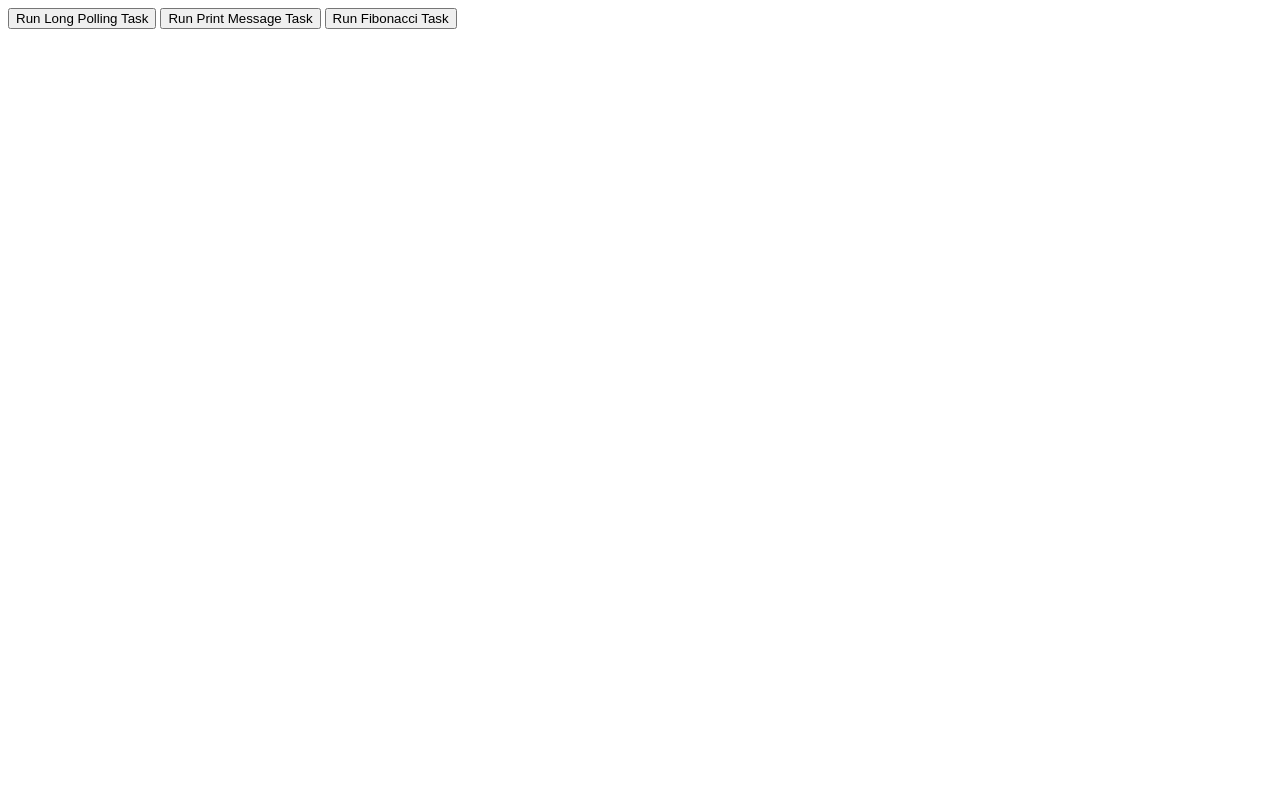
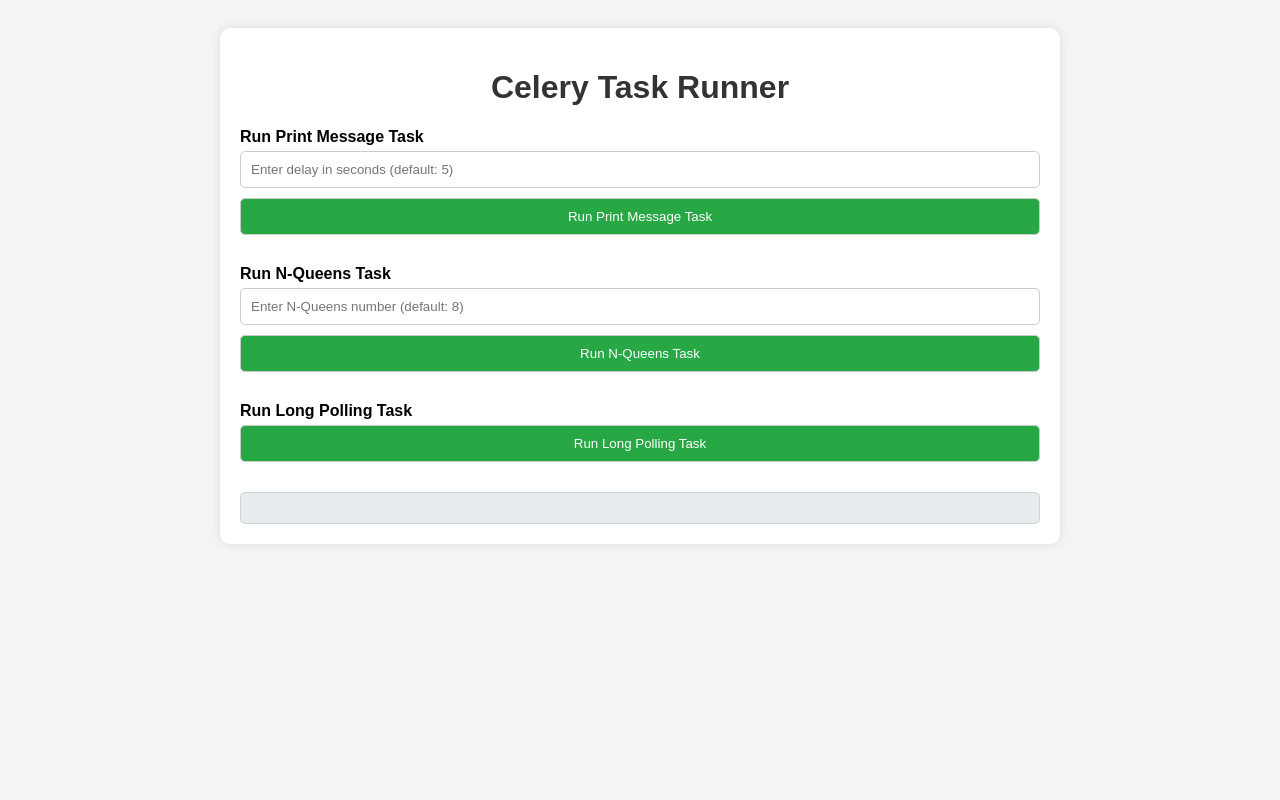
Before and after one commit to Eng-Elias/Strategic-Polling-for-Web-Developers, a Django app: page / in a window 1280 px wide. Run offline with Django 4.2, Linux system fonts and the light colour scheme; parts of the project's set-up code (start-up, migrations or seed data) failed here and were passed over.

Commit message:
remove fibonacci task and create n-queen task and finish all celery logic and add some styling to the frontend

```diff
--- a/server_polling/server_polling_app/templates/home.html
+++ b/server_polling/server_polling_app/templates/home.html
@@ -4,38 +4,99 @@
     <meta charset="UTF-8">
     <meta name="viewport" content="width=device-width, initial-scale=1.0">
     <title>Celery Task Runner</title>
+    <style>
+        body {
+            font-family: Arial, sans-serif;
+            background-color: #f4f4f4;
+            padding: 20px;
+        }
+
+        .container {
+            max-width: 800px;
+            margin: auto;
+            background: #fff;
+            padding: 20px;
+            border-radius: 10px;
+            box-shadow: 0 0 10px rgba(0, 0, 0, 0.1);
+        }
+
+        h1 {
+            text-align: center;
+            color: #333;
+        }
+
+        .task-group {
+            margin-bottom: 20px;
+        }
+
+        .task-group label {
+            font-weight: bold;
+            margin-bottom: 5px;
+            display: block;
+        }
+
+        .task-group input[type="number"],
+        .task-group input[type="text"],
+        .task-group button {
+            width: 100%;
+            padding: 10px;
+            margin-bottom: 10px;
+            border: 1px solid #ccc;
+            border-radius: 5px;
+        }
+
+        .task-group button {
+            background-color: #28a745;
+            color: white;
+            cursor: pointer;
+            transition: background-color 0.3s;
+        }
+
+        .task-group button:hover {
+            background-color: #218838;
+        }
+
+        #result {
+            margin-top: 20px;
+            padding: 15px;
+            background-color: #e9ecef;
+            border: 1px solid #ced4da;
+            border-radius: 5px;
+            font-size: 16px;
+        }
+    </style>
 </head>
 <body>
-    <button onclick="runLongPollingTask()">Run Long Polling Task</button>
-    <button onclick="runPrintMessageTask()">Run Print Message Task</button>
-    <button onclick="runFibonacciTask()">Run Fibonacci Task</button>
-    <div id="result"></div>
+    <div class="container">
+        <h1>Celery Task Runner</h1>
+        <div class="task-group">
+            <label for="delay">Run Print Message Task</label>
+            <input type="number" id="delay" placeholder="Enter delay in seconds (default: 5)">
+            <button onclick="runPrintMessageTask()">Run Print Message Task</button>
+        </div>
+        <div class="task-group">
+            <label for="queens-number">Run N-Queens Task</label>
+            <input type="number" id="queens-number" placeholder="Enter N-Queens number (default: 8)">
+            <button onclick="runNQueensTask()">Run N-Queens Task</button>
+        </div>
+        <div class="task-group">
+            <label>Run Long Polling Task</label>
+            <button onclick="runLongPollingTask()">Run Long Polling Task</button>
+        </div>
+        <div id="result"></div>
+    </div>
 
     <script src="{% static '/js/polling_utils.js' %}"></script>
     <script>
         const resultDiv = document.getElementById('result');
 
-        function runLongPollingTask() {
-            resultDiv.textContent = `Long polling is running`;
-            fetch('/api/long_polling/', {
-                method: 'POST',
-            }).then((response) => {
-                return response.text();
-            }).then(
-                (result) => resultDiv.textContent = `The result of long polling is: ${result}`
-            ).catch(error => {
-                resultDiv.textContent = `Error: ${error}`;
-            })
-        }
+        function runPrintMessageTask() {
+            const delay = document.getElementById('delay').value || 5;
 
-        function runPrintMessageTask() {
-            // Adjust the URL and parameters as needed for your specific API
             const url = '/api/run_simple_task/';
             const parameters = {
                 method: 'POST',
-                body: JSON.stringify({
-                    task_type: 'print_message'
-                }),
+                data: { delay: delay },
                 headers: {
                     'Content-Type': 'application/json'
                 },
@@ -47,12 +108,12 @@
                 },
                 finishPolling: (result) => {
                     console.log(result);
-                    console.log('finish polling')
+                    console.log('finish polling');
                 },
                 handleError: (result) => {
                     console.log(result);
                     setTimeout(() => {
-                        resultDiv.textContent = `Task (${result?.task_id}) is finished with error.`;
+                        resultDiv.textContent = `Task (${result?.task_id}) finished with error.`;
                     });
                 },
                 handleMaximumRetriesError: (result) => {
@@ -80,31 +141,32 @@
             });
         }
 
-        function runFibonacciTask() {
-            // Adjust the URL and parameters as needed for your specific API
+        function runNQueensTask() {
+            const queensNumber = document.getElementById('queens-number').value || 10;
+
             const url = '/api/run_celery_task/';
             const parameters = {
                 method: 'POST',
-                body: JSON.stringify({
-                    task_type: 'fibonacci'
-                }),
+                data: { n: queensNumber },
                 headers: {
                     'Content-Type': 'application/json'
                 },
                 handleSuccess: (result) => {
                     console.log(result);
                     setTimeout(() => {
-                        resultDiv.textContent = `The result of task (${result?.task_id}) is ${result?.result}`;
+                        resultDiv.innerHTML = `The result of task (${result?.task_id}) is <br/> ${
+                            JSON.parse(result?.result).join('<br/>')
+                        }`;
                     });
                 },
                 finishPolling: (result) => {
                     console.log(result);
-                    console.log('finish polling')
+                    console.log('finish polling');
                 },
                 handleError: (result) => {
                     console.log(result);
                     setTimeout(() => {
-                        resultDiv.textContent = `Task (${result?.task_id}) is finished with error.`;
+                        resultDiv.textContent = `Task (${result?.task_id}) finished with error.`;
                     });
                 },
                 handleMaximumRetriesError: (result) => {
@@ -131,6 +193,19 @@
                 },
             });
         }
+
+        function runLongPollingTask() {
+            resultDiv.textContent = `Long polling is running...`;
+            fetch('/api/long_polling/', {
+                method: 'POST',
+            }).then((response) => {
+                return response.json();
+            }).then(
+                (result) => resultDiv.textContent = `The result of long polling is: ${JSON.stringify(result)}`
+            ).catch(error => {
+                resultDiv.textContent = `Error: ${error}`;
+            });
+        }
     </script>
 </body>
 </html>
--- a/server_polling/server_polling_app/views.py
+++ b/server_polling/server_polling_app/views.py
@@ -2,52 +2,55 @@ from django.shortcuts import render
 from django_celery_results.models import TaskResult
 from rest_framework.decorators import api_view
 from rest_framework.response import Response
-from .tasks import print_message, time_consuming_task, calculate_fibonacci
+from server_polling_app.tasks import (
+    print_message,
+    run_n_queen_task,
+    time_consuming_task,
+)
 from django.http import JsonResponse
 
 
-@api_view(['POST'])
+@api_view(["POST"])
 def run_simple_task(request):
-    delay = request.data.get('delay', 5)  # Default delay is 5 seconds
+    delay = int(request.data.get("delay", 5))  # Default delay is 5 seconds
     task = print_message.apply_async(args=[delay])
-    return Response({'task_id': task.id}, status=202)
+    return Response({"task_id": task.id}, status=202)
 
 
-@api_view(['POST'])
+@api_view(["POST"])
 def long_polling_view(request):
     try:
         # Initiate the time-consuming Celery task
         task = time_consuming_task.apply_async()
         # Hold the response until the task is completed
         task_result = task.get()
-        print(type(task_result))
         return Response(task_result)
     except Exception as e:
-        return JsonResponse({'error': str(e)})
+        return JsonResponse({"error": str(e)})
 
 
-@api_view(['POST'])
+@api_view(["POST"])
 def run_celery_task(request):
-    n = int(request.POST.get('n', 10))  # Default Fibonacci number is 10
+    n = int(request.data.get("n", 8))  # Default number of queens is 8
 
-    # Run the Celery task
-    task = calculate_fibonacci.apply_async(args=[n])
+    # Run Celery task
+    task = run_n_queen_task.apply_async(args=[n])
     task_id = task.id
 
-    return Response({'task_id': task_id})
+    return Response({"task_id": task_id})
 
 
-@api_view(['GET'])
+@api_view(["GET"])
 def check_task_result(request, task_id):
     task_result = TaskResult.objects.filter(task_id=task_id).first()
     if task_result:
         status = task_result.status
         result = task_result.result
     else:
-        status = 'PENDING'
+        status = "PENDING"
         result = None
-    return Response({'task_id': task_id, 'status': status, 'result': result})
+    return Response({"task_id": task_id, "status": status, "result": result})
 
 
 def render_home_page(request):
-    return render(request, 'home.html')
+    return render(request, "home.html")
```
Also changed, not shown: server_polling/server_polling_app/tasks.py (+29 -10 lines).
